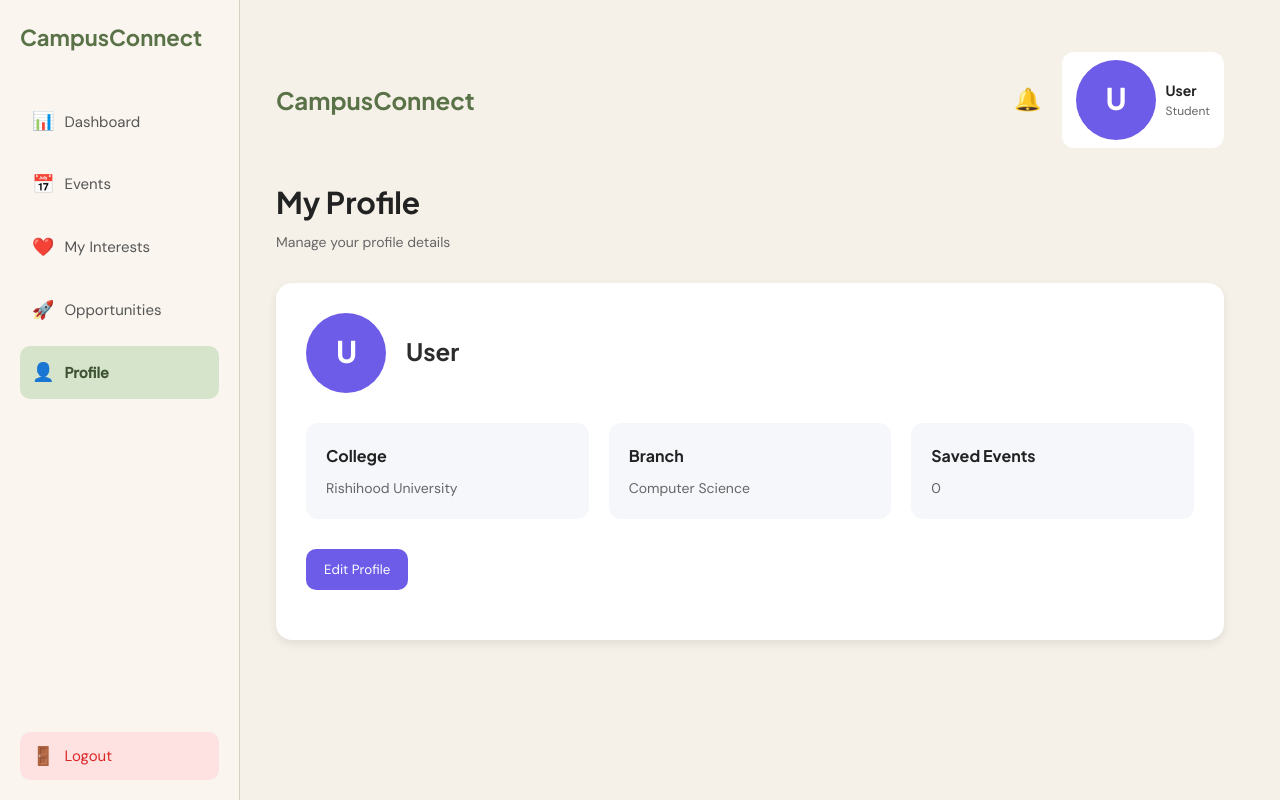
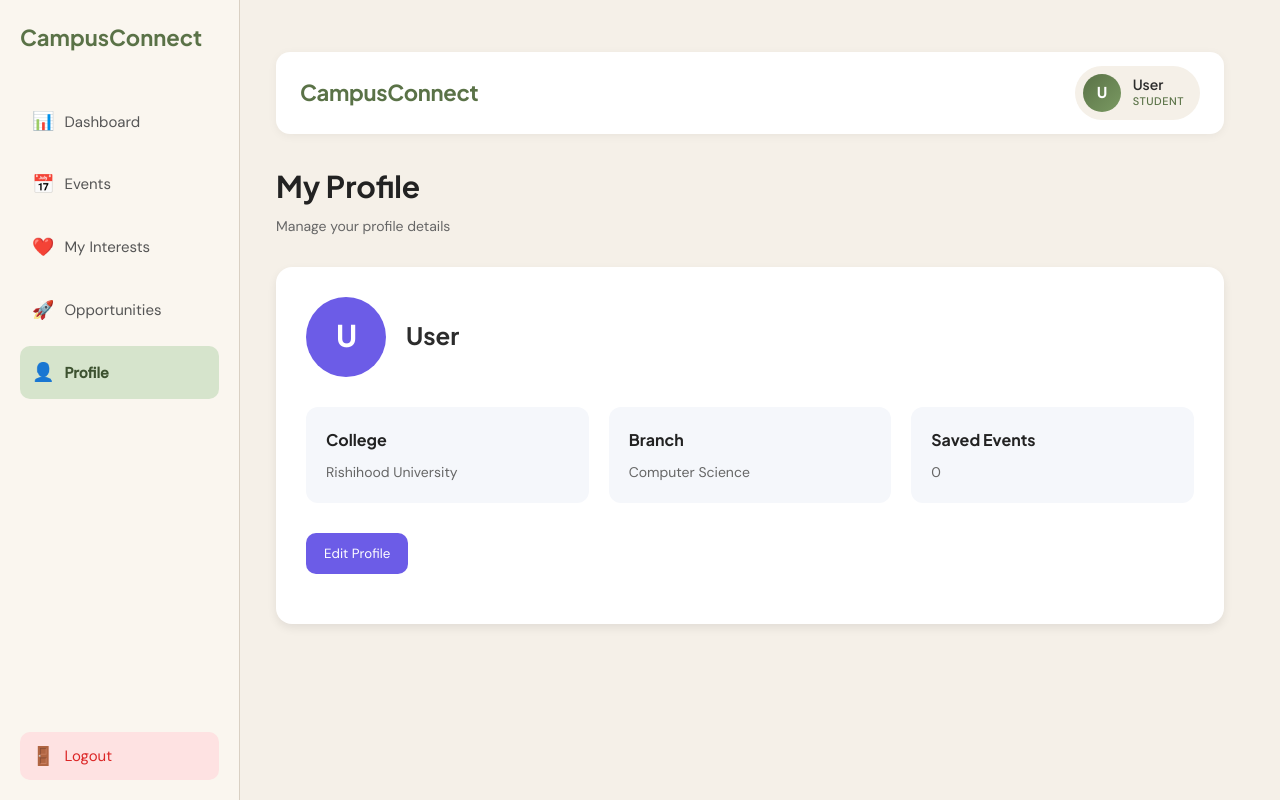
Before and after one commit to risrajawat/CampusConnect, a React (Vite) app: page /profile in a window 1280 px wide. Built offline with nearby package versions, Linux system fonts and the light colour scheme.

Commit message:
Modified: Navbar

```diff
--- a/src/components/Navbar/Navbar.css
+++ b/src/components/Navbar/Navbar.css
@@ -1,55 +1,78 @@
+/* Navbar */
+
 .navbar {
   display: flex;
   justify-content: space-between;
   align-items: center;
-  margin-bottom: 30px;
+  background: white;
+  padding: 14px 24px;
+  border-radius: 14px;
+  margin-bottom: 28px;
+  box-shadow: 0 2px 10px rgba(0, 0, 0, 0.05);
 }
 
+/* Title */
+
 .navbar-text h2 {
-  font-size: 24px;
+  font-size: 22px;
   color: #5a7247;
+  letter-spacing: -0.3px;
 }
+
+/* Right Side */
 
 .navbar-user {
   display: flex;
   align-items: center;
-  gap: 20px;
 }
 
-.notification {
-  font-size: 22px;
-  cursor: pointer;
-}
+/* Profile Chip */
 
 .profile {
   display: flex;
   align-items: center;
-  gap: 10px;
-  background: white;
-  padding: 8px 14px;
-  border-radius: 12px;
+  gap: 12px;
+  background: #f5f0e8;
+  padding: 8px 16px 8px 8px;
+  border-radius: 50px;
+  cursor: pointer;
+  transition: all 0.3s ease;
 }
 
-.profile-image {
-  width: 40px;
-  height: 40px;
-  background: #5a7247;
+.profile:hover {
+  background: #ede6da;
+  box-shadow: 0 2px 8px rgba(90, 114, 71, 0.12);
+}
+
+/* Avatar */
+
+.navbar .profile-image {
+  width: 38px;
+  height: 38px;
+  background: linear-gradient(135deg, #5a7247, #7a9a62);
   color: white;
   border-radius: 50%;
-
   display: flex;
   align-items: center;
   justify-content: center;
+  font-weight: 700;
+  font-size: 15px;
+  flex-shrink: 0;
+}
 
-  font-weight: bold;
-}
+/* Name & Role */
 
 .profile h4 {
   font-size: 14px;
-  color: #222;
+  color: #2c2c2c;
+  font-weight: 600;
+  line-height: 1.2;
 }
 
 .profile p {
-  font-size: 12px;
-  color: #666;
+  font-size: 11px;
+  color: #5a7247;
+  font-weight: 500;
+  text-transform: uppercase;
+  letter-spacing: 0.5px;
 }
--- a/src/components/Navbar/Navbar.jsx
+++ b/src/components/Navbar/Navbar.jsx
@@ -21,11 +21,6 @@ function Navbar() {
 
       {/* Right Side */}
       <div className="navbar-user">
-
-        <div className="notification">
-          🔔
-        </div>
-
         <div className="profile">
           <div className="profile-image">
             {initial}
```
